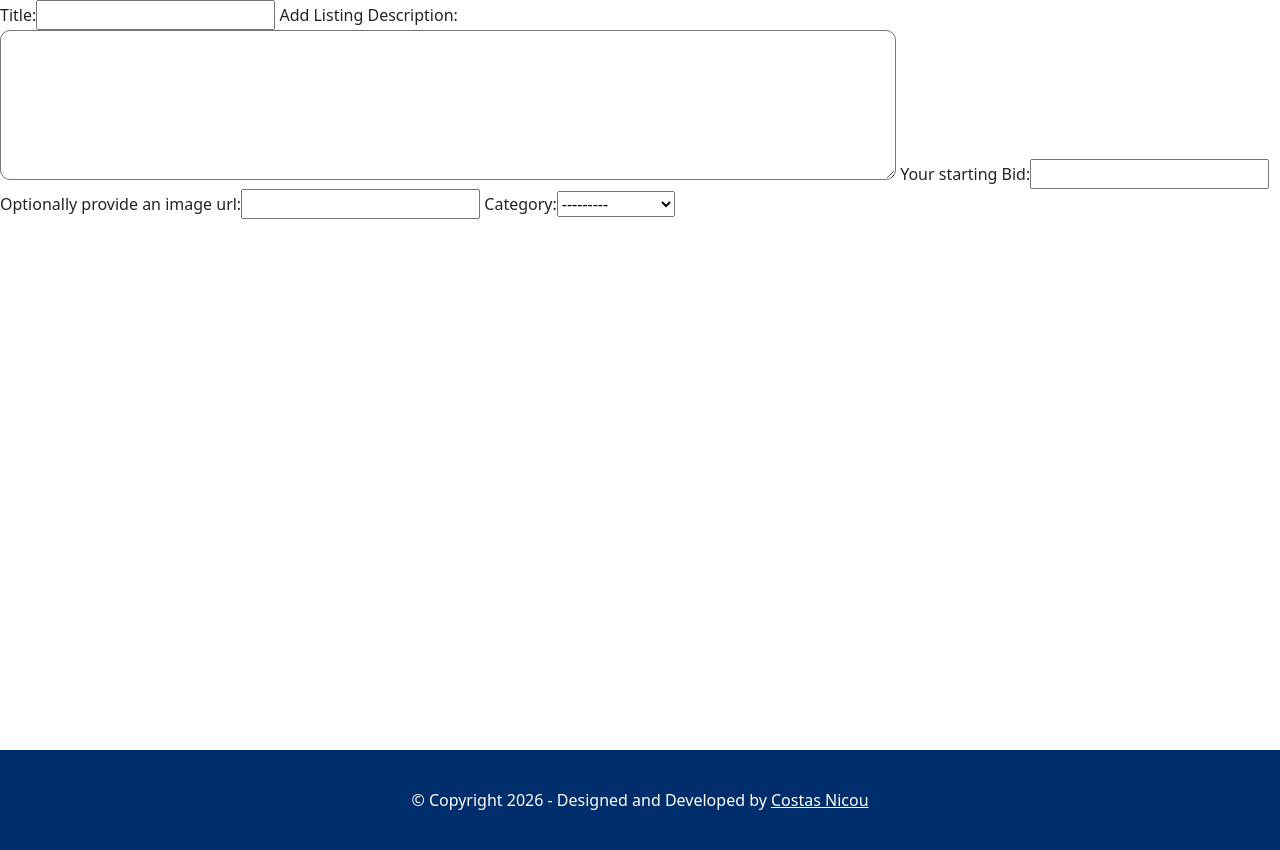
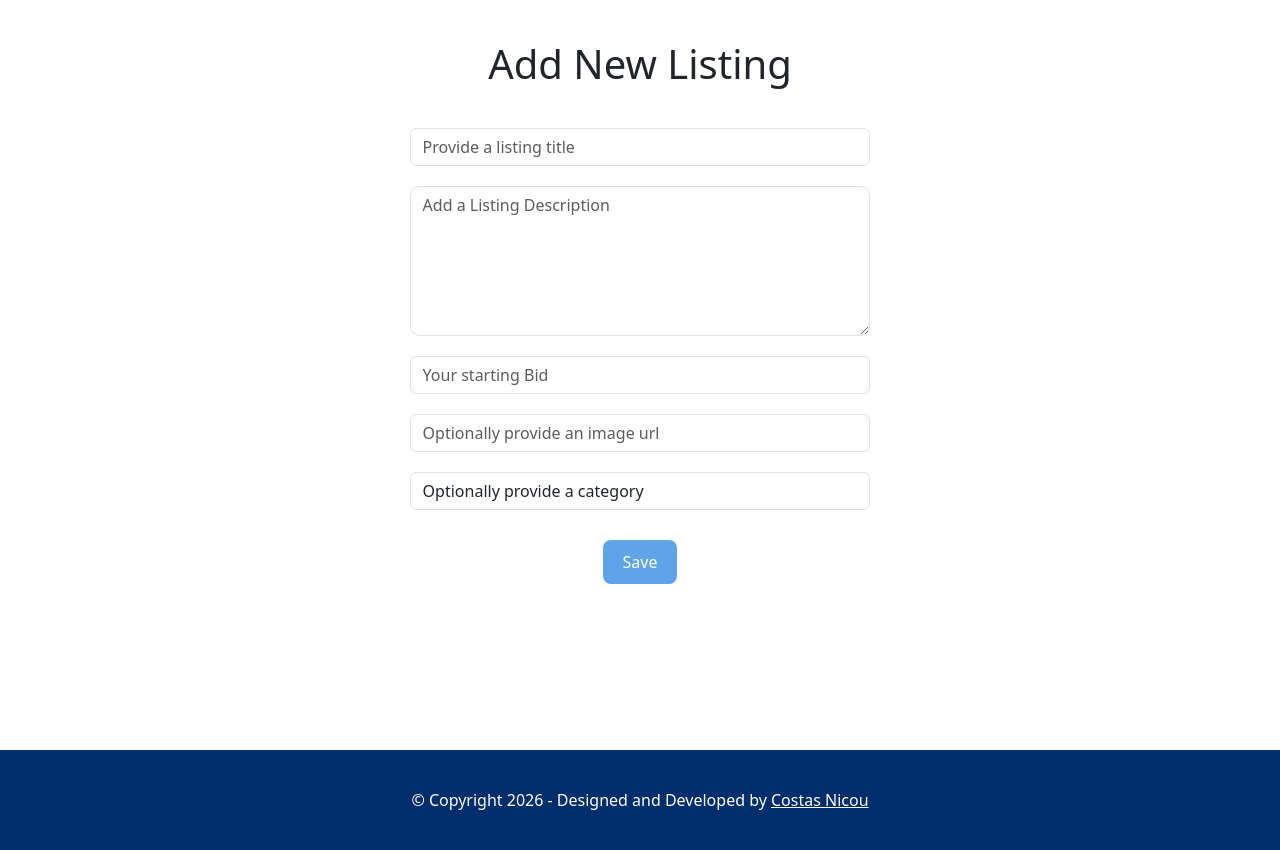
Before and after one commit to costasnicou/commerce, a Django app: page /add-new-listing in a window 1280 px wide. Shown: the part 126-976 px from the top of the page. Run offline with Django 3.2, Linux system fonts and the light colour scheme; a user stored in the database is signed in; data comes from the database, SQL or seed files in the repository; both versions use the stored data as it was after the commit.

Commit message:
finished_add_new_listing_form

```diff
--- a/auctions/forms.py
+++ b/auctions/forms.py
@@ -1,7 +1,7 @@
 from django import forms
 from .models import ListingCategories
 
-listing_categories = ListingCategories.objects.all()
+
 class BidForm(forms.Form):
     bid = forms.DecimalField(label="Place your Bid")
 
@@ -18,27 +18,29 @@ class AddListingForm(forms.Form):
 
     title = forms.CharField(
         max_length=100,
-        widget=forms.TextInput(attrs={'class': 'form-field'})
+        required=True,
+        widget=forms.TextInput(attrs={'class': 'form-control','placeholder':"Provide a listing title"})
     )
     # description
     description = forms.CharField(
-        label="Add Listing Description",
         required=True,
-        widget=forms.Textarea(attrs={'class':'form-style'})
+        widget=forms.Textarea(attrs={'class':'form-style form-control', 'placeholder':"Add a Listing Description" })
     )
     # starting price
     starting_bid = forms.DecimalField(
-        label="Your starting Bid",
-        widget=forms.NumberInput(attrs={'class':'form-field'})
+        required=True,
+        widget=forms.NumberInput(attrs={'class':'form-control','placeholder':'Your starting Bid'})
     )
     # image url
-    imgage_url = forms.URLField(
+    image_url = forms.URLField(
         label="Optionally provide an image url",
-        widget=forms.URLInput(attrs={'class': 'form-field'})
+        required=False,
+        widget=forms.URLInput(attrs={'class': 'form-control','placeholder':'Optionally provide an image url'})
     )
     # category
     category = forms.ModelChoiceField(
-        queryset=listing_categories,
-        required=True,
-        widget=forms.Select(attrs={'class': 'form-field'})
+        queryset=ListingCategories.objects.all(),
+        required=False,
+        empty_label="Optionally provide a category",
+        widget=forms.Select(attrs={'class': 'form-control'})
     )
--- a/auctions/models.py
+++ b/auctions/models.py
@@ -29,7 +29,9 @@ class Listings(models.Model):
     category = models.ForeignKey(
         ListingCategories,
         on_delete=models.CASCADE,
-        related_name="category_listings"
+        related_name="category_listings",
+        blank=True,
+        null=True,
     )
 
 
--- /dev/null
+++ b/auctions/static/auctions/css/add-new.css
@@ -0,0 +1,21 @@
+.add-new-wraper{
+    padding: 40px 0;
+    width: 60%;
+    margin: 0 auto;
+}
+
+.add-new-wraper h1{
+    text-align: center;
+}
+.add-new-listing-form{
+    width: 60%;
+    margin: 0 auto;
+    text-align: center;
+    margin-top: 40px;
+}
+.add-new-listing-form .form-group label{
+    margin: 10px 0;
+}
+.add-new-listing-form .form-style{
+    width: 100% !important;
+}
--- a/auctions/templates/auctions/add-new.html
+++ b/auctions/templates/auctions/add-new.html
@@ -2,7 +2,45 @@
 {% block title %}Auctions - Add New Listing{% endblock %}
 
 {% block main %}
+
     <main class="main">
-        {{form}}
+        <div class="add-new-wraper">
+            <h1>Add New Listing</h1>
+
+             <form action="" class="add-new-listing-form" method="POST">
+                {% csrf_token %}
+                <div class="form-group">
+                    {{form.title}}
+                </div>
+
+                <div class="form-group">
+                    {{form.description}}
+                </div>
+
+                <div class="form-group">
+
+                    {{form.starting_bid}}
+                </div>
+
+                <div class="form-group">
+
+                    {{form.image_url}}
+                </div>
+
+                <div class="form-group">
+
+
+                    {{form.category}}
+                </div>
+
+
+                <input type="submit" value="Save">
+
+
+            </form>
+
+
+        </div>
     </main>
+
 {% endblock %}
--- a/auctions/templates/auctions/layout.html
+++ b/auctions/templates/auctions/layout.html
@@ -13,6 +13,7 @@
         <link href="{% static 'auctions/css/loginregister.css' %}" rel="stylesheet">
         <link href="{% static 'auctions/css/categories.css' %}" rel="stylesheet">
         <link href="{% static 'auctions/css/category.css' %}" rel="stylesheet">
+        <link href="{% static 'auctions/css/add-new.css' %}" rel="stylesheet">
     </head>
     <body>
         <header class="fixed-top">
--- a/auctions/views.py
+++ b/auctions/views.py
@@ -227,8 +227,33 @@ def watchlist(request):
 
 @login_required
 def add_new(request):
+    listing_categories = ListingCategories.objects.all()
     form=AddListingForm()
+
+    if request.method == "POST":
+        form=AddListingForm(request.POST)
+
+        if  form.is_valid():
+            valid_data = form.cleaned_data
+            if valid_data["category"]:
+                valid_data["category"] = valid_data["category"]
+            elif valid_data["category"] is None:
+                categoryother = ListingCategories.objects.get(name="Other")
+                valid_data["category"] = categoryother
+            listing = Listings(
+                user=request.user,
+                title=valid_data["title"],
+                description=valid_data["description"],
+                starting_price=valid_data["starting_bid"],
+                imgurl=valid_data["image_url"],
+                winner="",
+                status="T",
+                category=valid_data["category"]
+            )
+            listing.save()
+            return HttpResponseRedirect(reverse("index"))
     return render(request, "auctions/add-new.html",{
         "form":form,
+        "listing_categories": listing_categories,
 
     })
```
Also changed, not shown: auctions/migrations/0005_alter_listings_category.py (added), db.sqlite3.
